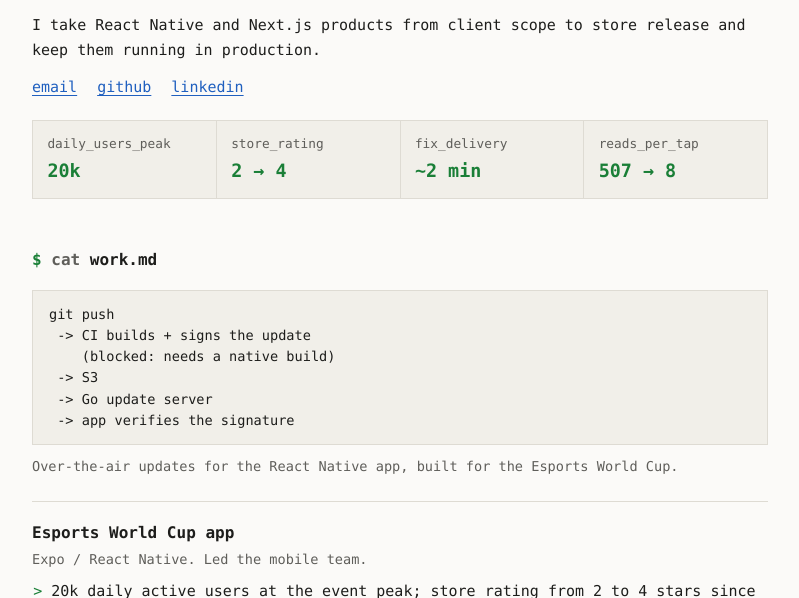
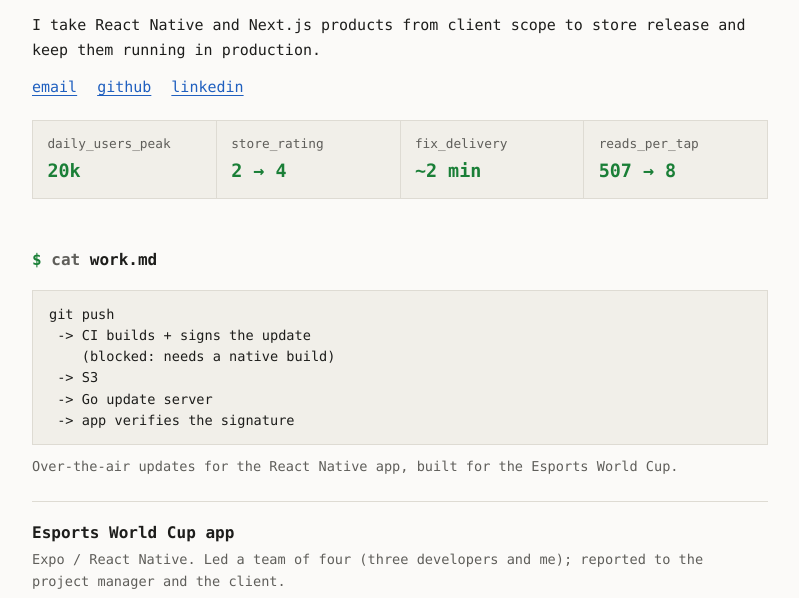
Before and after one commit to nikolaoccid/portfolio, a plain HTML site: page index.html in a window 1280 px wide. Shown: the part 156-754 px from the top of the page, without its empty margins (240-1039 px from the left). Drawn offline with Linux system fonts and the light colour scheme.

Commit message:
Esports World Cup: state the team size and reporting line

```diff
--- a/index.html
+++ b/index.html
@@ -100,7 +100,7 @@
 
   <div class="item">
     <h3>Esports World Cup app</h3>
-    <p class="meta">Expo / React Native. Led the mobile team.</p>
+    <p class="meta">Expo / React Native. Led a team of four (three developers and me); reported to the project manager and the client.</p>
     <ul>
       <li>20k daily active users at the event peak; store rating from 2 to 4 stars since taking over.</li>
       <li>Own over-the-air update server (above): fixes reach users in about 2 minutes instead of a store review.</li>
```
